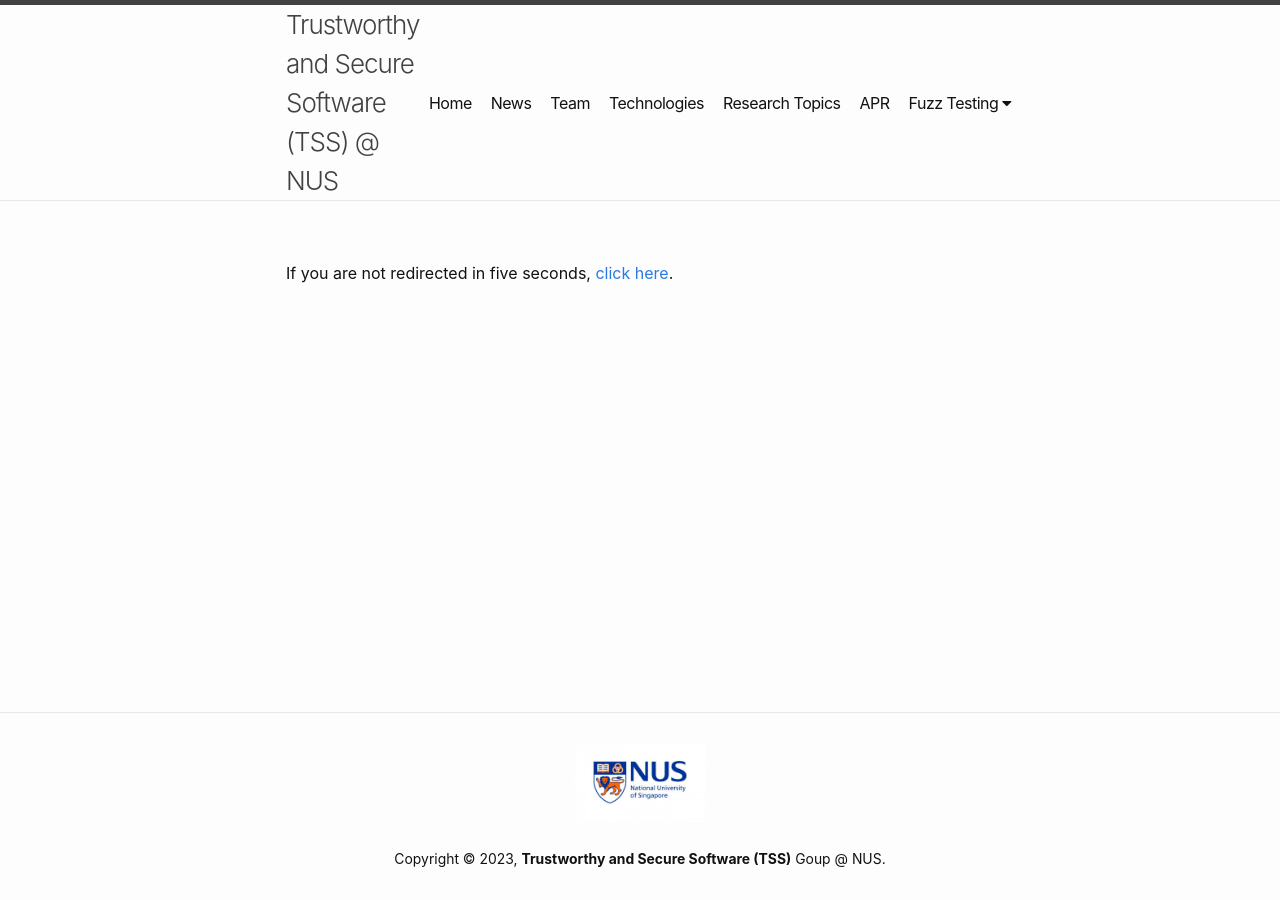
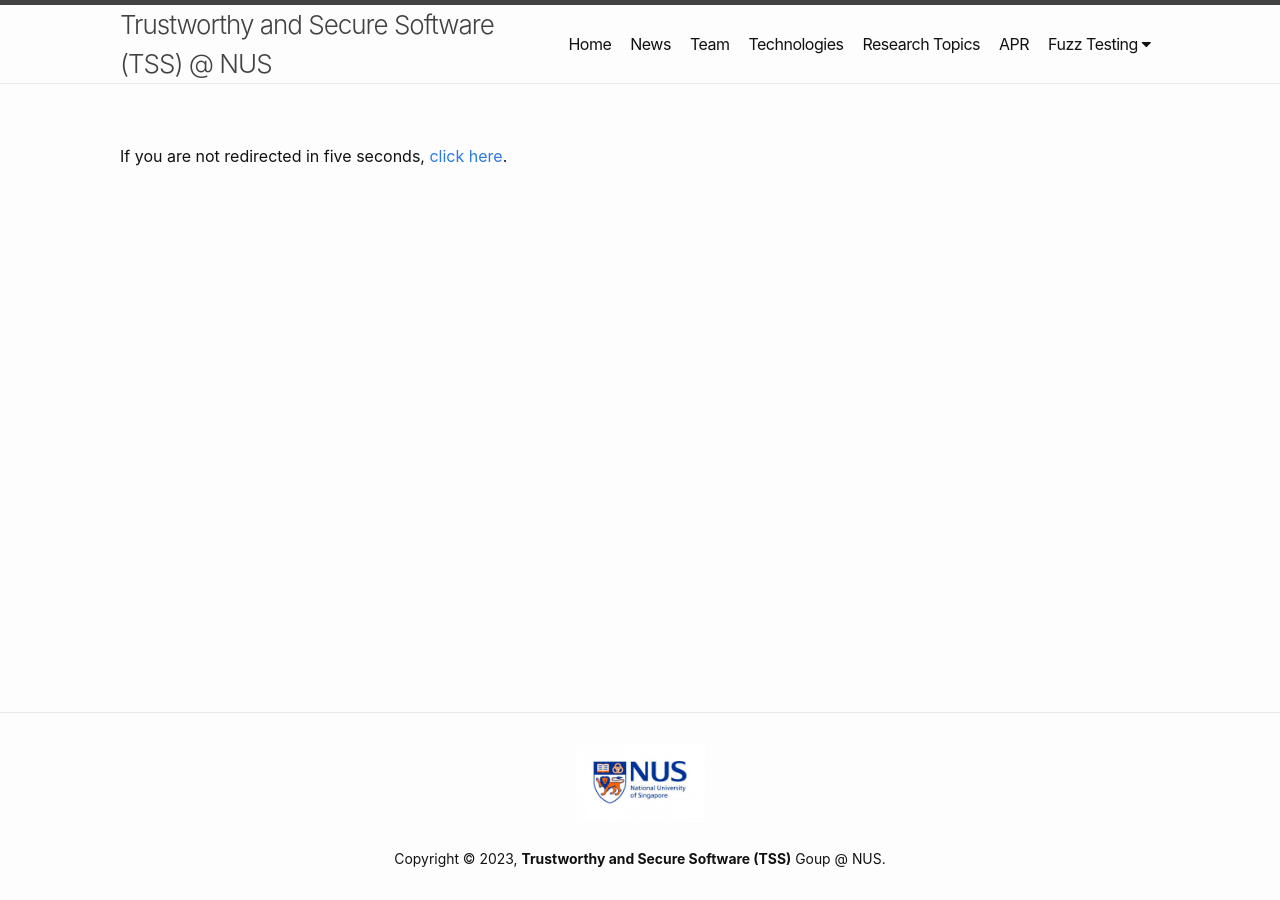
Before and after one commit to nus-tss/nus-tss.github.io, a Jekyll site: the page built from _pages/apr.md, in a window 1280 px wide. Built offline with Jekyll 4.4.1, drawn with Linux system fonts in a browser that asks for light colours; nearby versions of some CDN libraries.

Commit message:
Fix issue: content not full-screen when on medium-sized display

```diff
--- a/_sass/minima/_base.scss
+++ b/_sass/minima/_base.scss
@@ -175,7 +175,7 @@ pre {
  * Wrapper
  */
 .wrapper {
-  width: 60%;
+  width: 1100px;
   display: flex;
   max-width: -webkit-calc(#{$content-width});
   max-width:         calc(#{$content-width});
```
